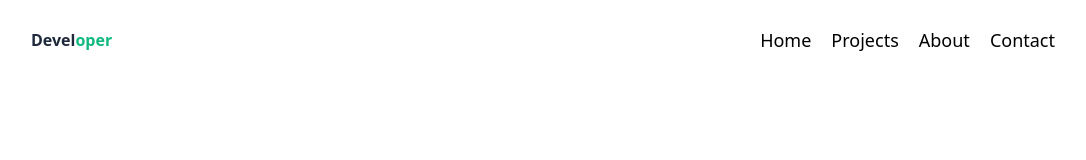
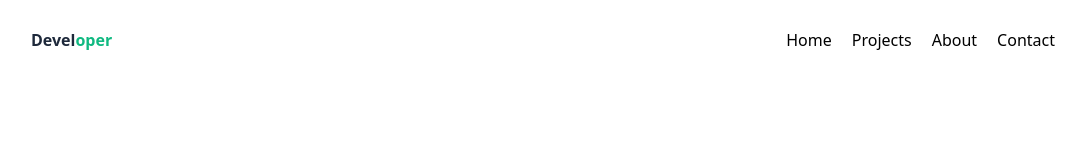
Before and after one commit to szsouza/portifolio_next, a Next.js app: page / in a window 1280 px wide. Shown: the top 160 px of the page, without its empty margins (97-1183 px from the left). Built offline with nearby package versions, Linux system fonts and the light colour scheme.

Commit message:
feat: initiate routes path in menu

```diff
--- a/src/components/Header/index.tsx
+++ b/src/components/Header/index.tsx
@@ -1,10 +1,7 @@
 "use client";
-import {
-  NavigationMenu,
-  NavigationMenuItem,
-  NavigationMenuLink,
-  NavigationMenuList,
-} from "../ui/navigation-menu";
+
+import Link from "next/link";
+import { useRouter } from "next/router";
 const menus: { title: string; href: string; description: string }[] = [
   {
     title: "Home",
@@ -27,7 +24,10 @@ const menus: { title: string; href: string; description: string }[] = [
     description: "my projects",
   },
 ];
+
 export const Header = () => {
+  const router = useRouter;
+
   return (
     <header className="w-full h-16 gap-4 flex justify-between items-center bg-white flex-1">
       <div className="flex justify-center items-center relative mt-4">
@@ -37,14 +37,22 @@ export const Header = () => {
       </div>
       <div className="flex relative justify-center gap-5 mt-4">
         {menus.map((menu) => (
-          <a
+          <Link
             href={menu.href}
             className="relative inline-block text-black group"
             key={menu.title}
           >
-            <span className="block text-lg">{menu.title}</span>
+            <span
+              className={
+                router.pathname === menu.href
+                  ? "text-blue-500 font-bold"
+                  : "text-black"
+              }
+            >
+              {menu.title}
+            </span>
             <span className="absolute left-1/2 w-full h-0.5 bg-black bottom-0 origin-center transform -translate-x-1/2 transition-all duration-300 scale-x-0 group-hover:scale-x-100"></span>
-          </a>
+          </Link>
         ))}
       </div>
     </header>
```
